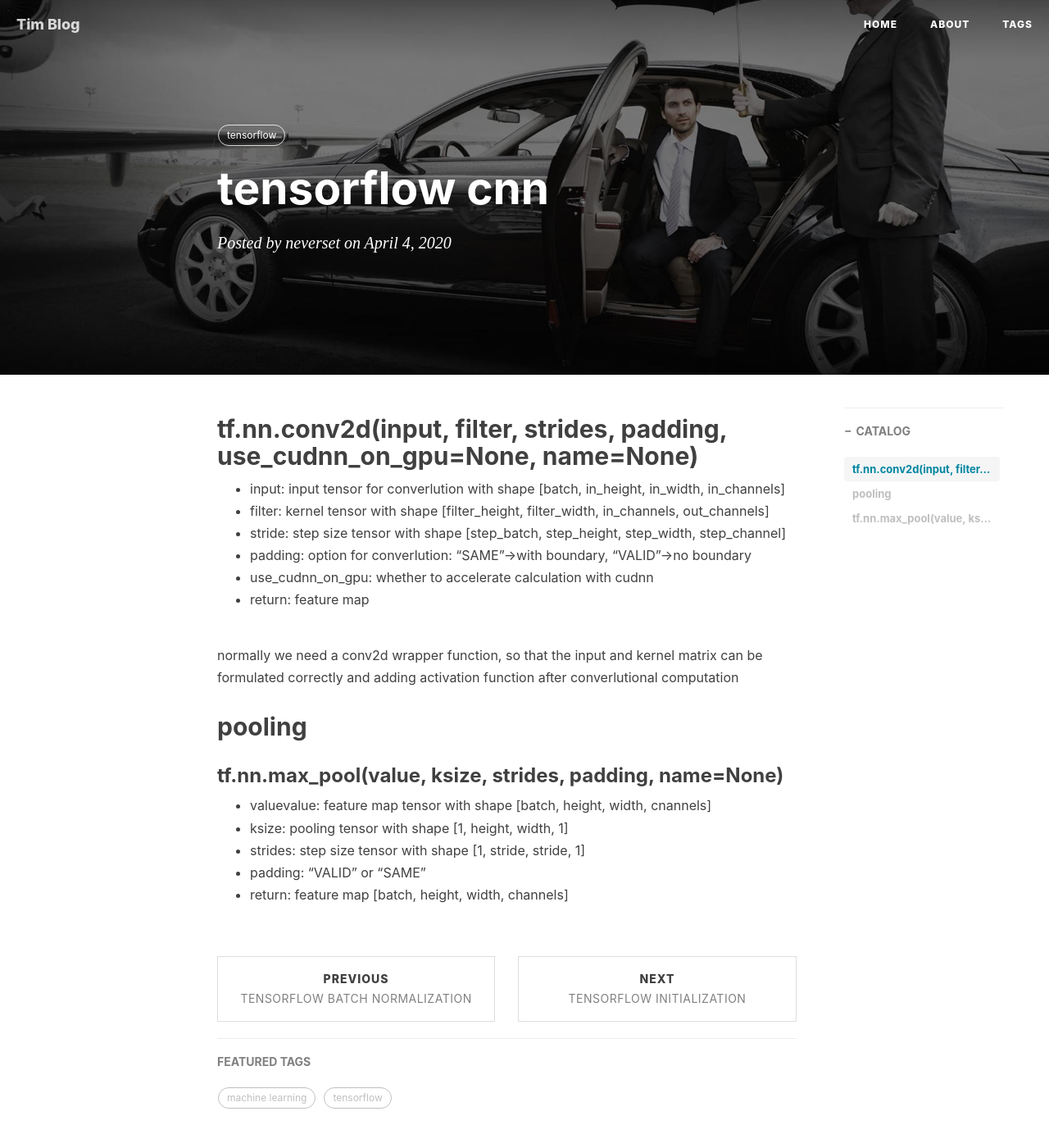
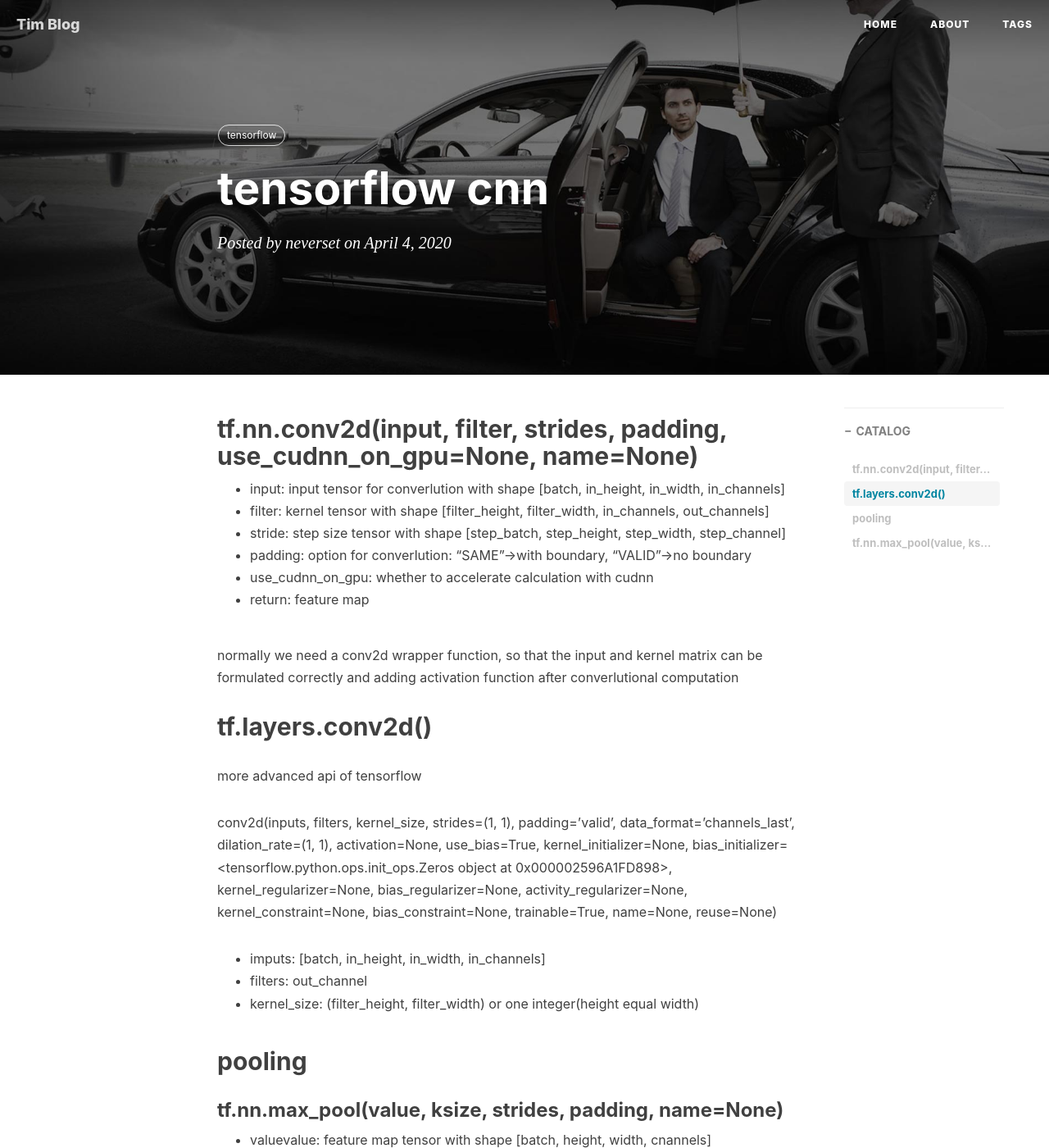
Before and after one commit to neverset123/YWHome, a Jekyll site: the page built from _posts/2020-04-04-TensorFlow cnn.md, in a window 1280 px wide and 1400 px high. Shown: the whole window at 82% size. Built offline with Jekyll 4.4.1, drawn with Linux system fonts in a browser that asks for light colours; nearby versions of some CDN libraries; comment, search, counter and statistics services are not loaded.

```diff
--- a/_posts/2020-04-04-TensorFlow cnn.md
+++ b/_posts/2020-04-04-TensorFlow cnn.md
@@ -22,6 +22,30 @@ tags:
 
 normally we need a conv2d wrapper function, so that the input and kernel matrix can be formulated correctly and adding activation function after converlutional computation
 
+## tf.layers.conv2d()
+more advanced api of tensorflow
+
+conv2d(inputs, filters, kernel_size,
+    strides=(1, 1),
+    padding='valid',
+    data_format='channels_last',
+    dilation_rate=(1, 1),
+    activation=None,
+    use_bias=True,
+    kernel_initializer=None,
+    bias_initializer=<tensorflow.python.ops.init_ops.Zeros object at 0x000002596A1FD898>,
+    kernel_regularizer=None,
+    bias_regularizer=None,
+    activity_regularizer=None,
+    kernel_constraint=None,
+    bias_constraint=None,
+    trainable=True,
+    name=None,
+    reuse=None)
+* imputs: [batch, in_height, in_width, in_channels]
+* filters: out_channel
+* kernel_size: (filter_height, filter_width) or one integer(height equal width)
+
 ## pooling
 
 ### tf.nn.max_pool(value, ksize, strides, padding, name=None)
```
Also changed, not shown: _posts/2020-04-11-TensorFlow LeNet&AlexNet&VGG.md (+12 -6 lines), _posts/2020-04-13-TensorFlow DenseNet.md (added, +37 -0 lines), _posts/2020-04-13-TensorFlow Global Average Pooling.md (added, +23 -0 lines).
